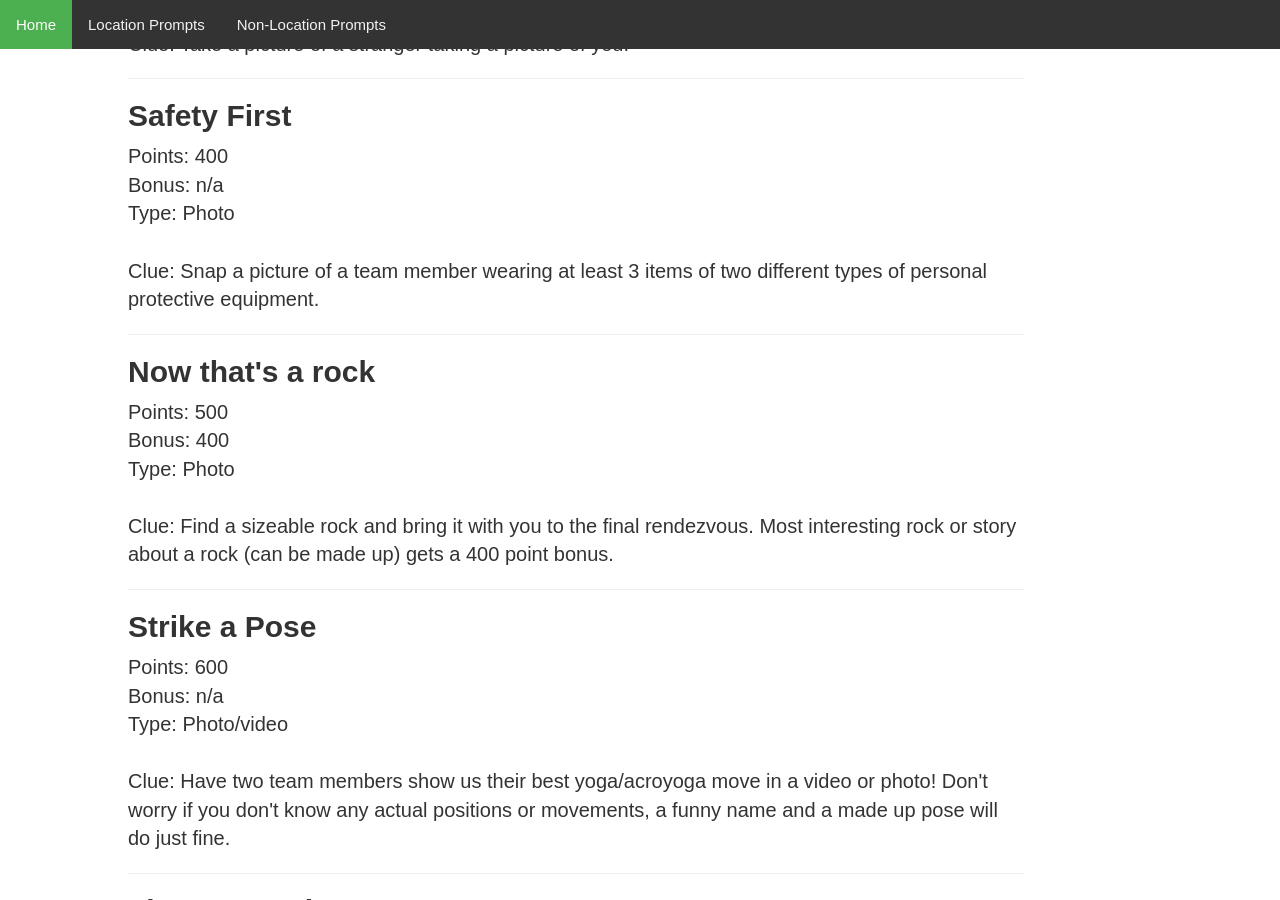
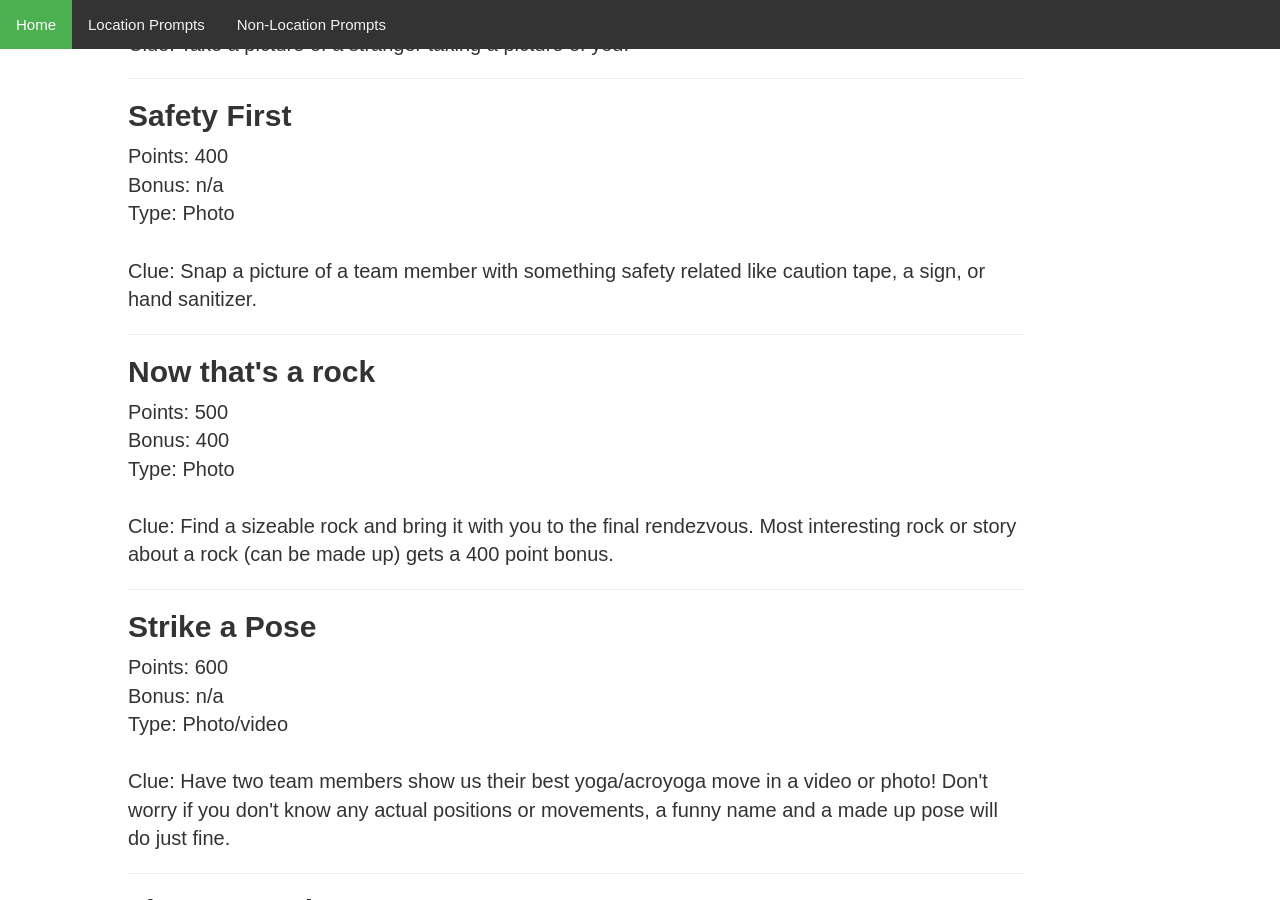
Before and after one commit to nsryan2/scav_hunt, a Jekyll site: the page built from non_loc_prompts.html, in a window 1280 px wide and 900 px high, scrolled down 341 px. Built offline with Jekyll 4.4.1, drawn with Linux system fonts in a browser that asks for light colours; nearby versions of some CDN libraries.

Commit message:
Update non_loc_prompts.html

```diff
--- a/non_loc_prompts.html
+++ b/non_loc_prompts.html
@@ -65,7 +65,7 @@ title: Non-Location Prompts
     <br>
     Type: Photo
     <br><br>
-    Clue: Snap a picture of a team member wearing at least 3 items of two different types of personal protective equipment.
+    Clue: Snap a picture of a team member with something safety related like caution tape, a sign, or hand sanitizer.
     </p>
     <hr>
 
```
